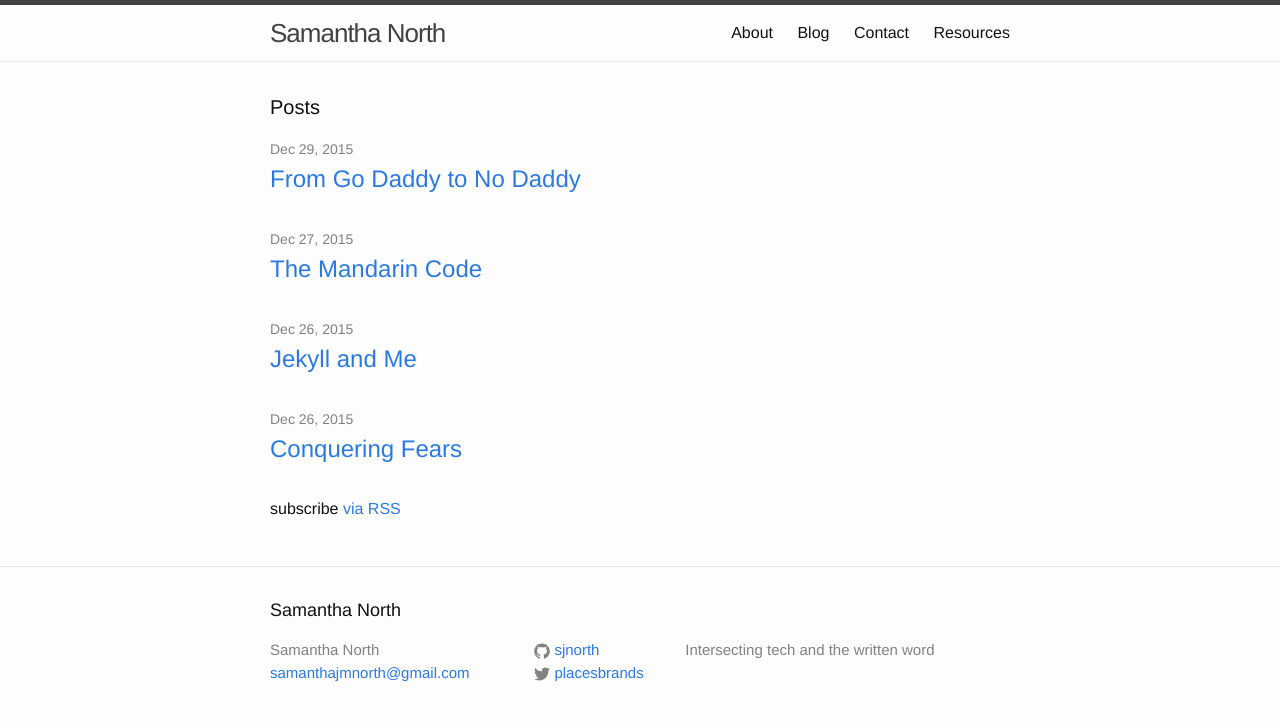
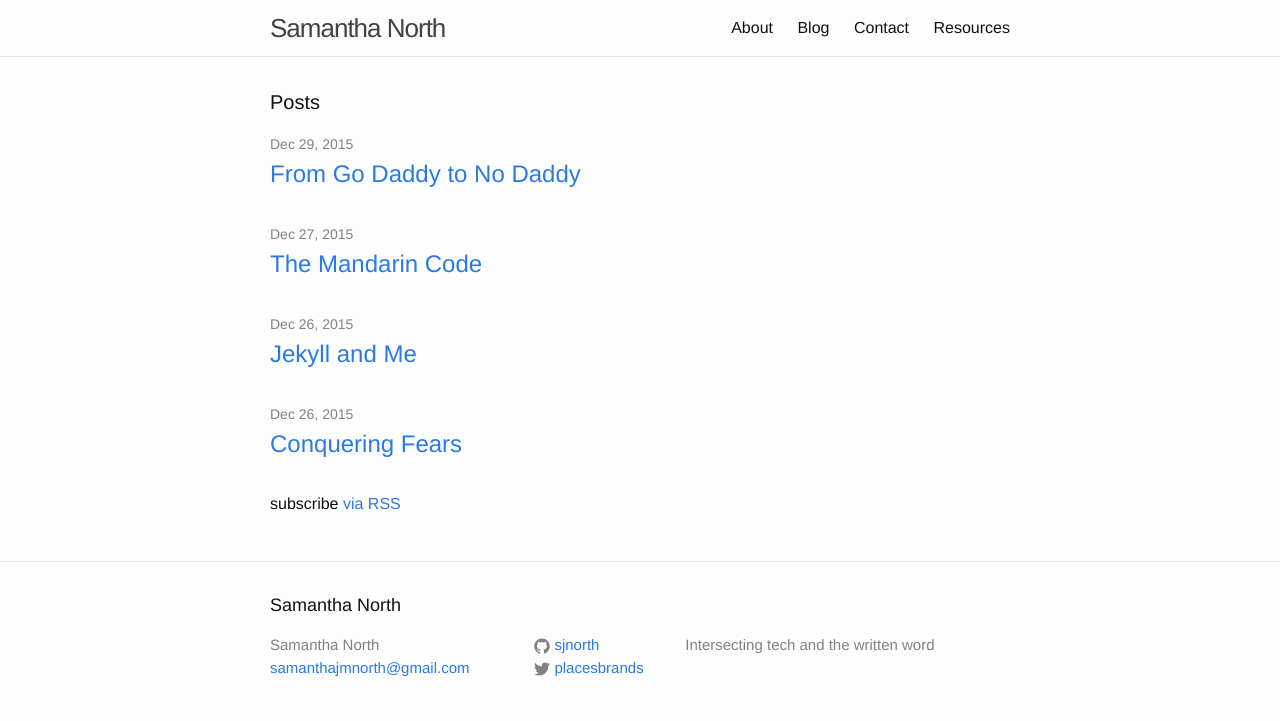
Before and after one commit to sjnorth/sjnorth.github.io, a Jekyll site: the page built from index.html, in a window 1280 px wide. Shown: the top 721 px of the page. Built offline with Jekyll 4.4.1, drawn with Linux system fonts in a browser that asks for light colours.

Commit message:
removed grey top border of header

```diff
--- a/_sass/_layout.scss
+++ b/_sass/_layout.scss
@@ -2,7 +2,7 @@
  * Site header
  */
 .site-header {
-    border-top: 5px solid $grey-color-dark;
+    border-top: 0px solid $grey-color-dark;
     border-bottom: 1px solid $grey-color-light;
     min-height: 56px;
 
```
